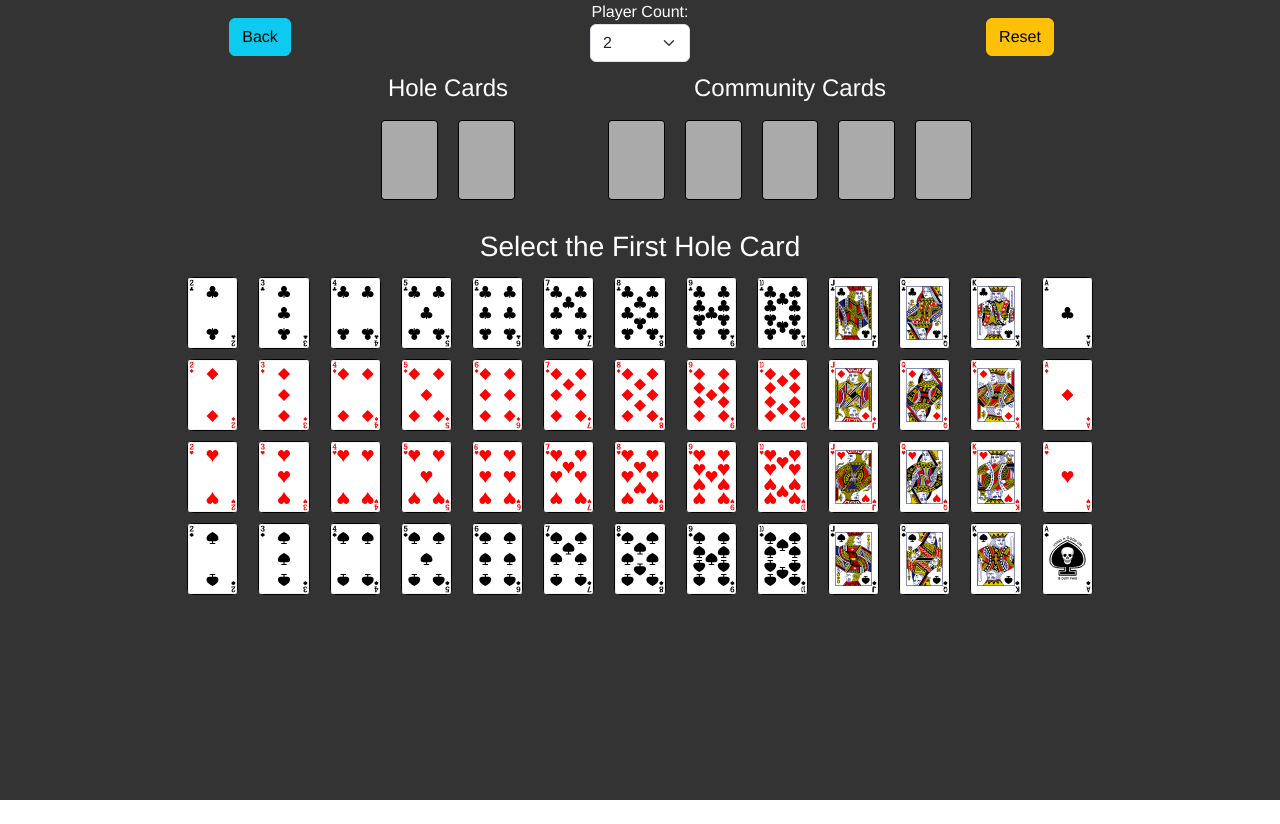
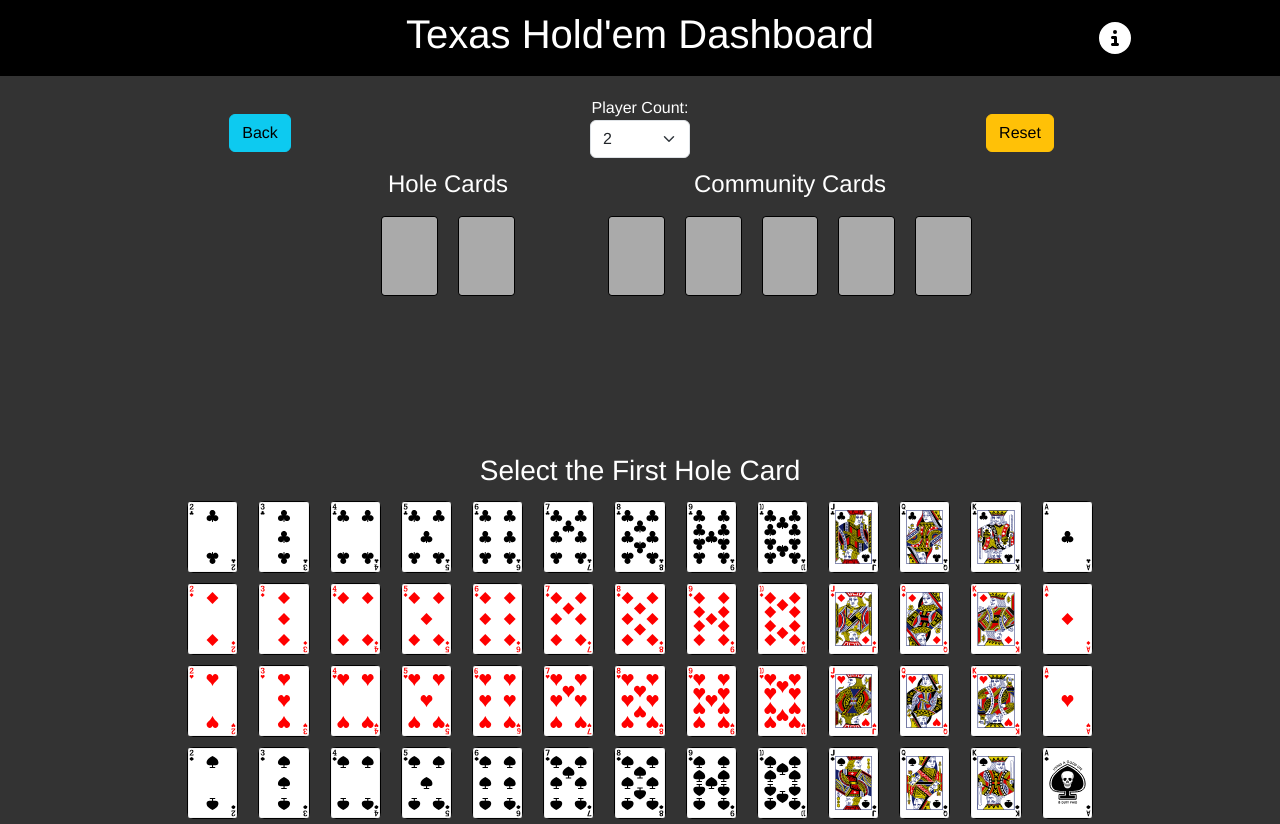
Before and after one commit to amarkules1/texas-holdem-dashboard, a Vue app in the folder texas-holdem-frontend/: page / in a window 1280 px wide. Before the commit the page ends 800 px from the top, so only its background shows below. Built offline with nearby package versions, Linux system fonts and the light colour scheme.

Commit message:
add header

```diff
--- a/texas-holdem-frontend/package.json
+++ b/texas-holdem-frontend/package.json
@@ -8,6 +8,11 @@
     "lint": "vue-cli-service lint"
   },
   "dependencies": {
+    "@fortawesome/fontawesome-svg-core": "^6.6.0",
+    "@fortawesome/free-brands-svg-icons": "^6.6.0",
+    "@fortawesome/free-regular-svg-icons": "^6.6.0",
+    "@fortawesome/free-solid-svg-icons": "^6.6.0",
+    "@fortawesome/vue-fontawesome": "^3.0.8",
     "axios": "^1.7.2",
     "bootstrap": "^5.3.3",
     "bootstrap-vue": "^2.23.1",
--- a/texas-holdem-frontend/src/App.vue
+++ b/texas-holdem-frontend/src/App.vue
@@ -1,18 +1,17 @@
 <template>
-  <!-- <img alt="Vue logo" src="./assets/logo.png"> -->
-  <!-- <HoleCards/> -->
+  <HeaderComponent/>
   <CardStatsContainer/>
 </template>
 
 <script>
-// import HoleCards from './components/HoleCards.vue'
 import CardStatsContainer from './components/CardStatsContainer.vue'
+import HeaderComponent from './components/HeaderComponent.vue';
 
 export default {
   name: 'App',
   components: {
-    // HoleCards
-    CardStatsContainer
+    CardStatsContainer,
+    HeaderComponent
   }
 }
 </script>
@@ -30,9 +29,10 @@ export default {
 }
 body {
   width: 100%;
-  height: 100vh;
+  /* height: 100vh; */
   margin: 0;
   display: flex;
-  background-color: #333;
+  background-color: #333 !important;
+  min-height: 100vh;
 }
 </style>
--- a/texas-holdem-frontend/src/components/CardStatsContainer.vue
+++ b/texas-holdem-frontend/src/components/CardStatsContainer.vue
@@ -23,7 +23,7 @@
     <div>
 
         <SelectedCards :holeCards="holeCards" :communityCards="communityCards" />
-        <div v-if="perf">
+        <div>
             <StatsDisplay :perf="perf" />
         </div>
 
--- /dev/null
+++ b/texas-holdem-frontend/src/components/HeaderComponent.vue
@@ -0,0 +1,104 @@
+<template>
+    <div class="header">
+        <div class="container">
+            <div class="row">
+                <div class="col-sm-2"></div>
+                <div class="col-sm-8">
+                    <h1>Texas Hold'em Dashboard</h1>
+                </div>
+                <div class="col-sm-2">
+                    <div class="buttons">
+                        <FontAwesomeIcon :icon="faInfoCircle" size="2x" @click="showInfo = !showInfo" />
+                    </div>
+                </div>
+            </div>
+        </div>
+    </div>
+    <div class="info-bg" v-if="showInfo">
+        <div class="info-container">
+            <div class="info-close" @click="showInfo = !showInfo">
+                <FontAwesomeIcon :icon="faTimes" size="lg" />
+            </div>
+            <div class="info-text">
+                <h3>Instructions</h3>
+                <p>Welcome to Texas Hold'em! This dashboard provides statistics about your poker hand at any point in the game.
+                    It provides details like the current win rate and parcentile, as well as the Sklansky ranking for your hole cards.
+                    The "Modified Sklansky" values are based on a set of game simulations that I used to recalculate Sklansky rankings. YMMV.
+                </p>
+                <p>Author: <a href="http://marqless.xyz">Alex Markules</a></p>
+            </div>
+
+        </div>
+
+    </div>
+</template>
+
+<script setup>
+import { ref } from 'vue'
+import { FontAwesomeIcon } from '@fortawesome/vue-fontawesome'
+import { faInfoCircle, faTimes } from '@fortawesome/free-solid-svg-icons'
+
+const showInfo = ref(false)
+</script>
+<style scoped>
+.header {
+    background-color: #000;
+    padding-top: 10px;
+    padding-bottom: 10px;
+    margin-bottom: 20px;
+    display: inline-block;
+    width: 100%;
+}
+
+.buttons {
+    padding-top: 12px;
+}
+
+.info-bg {
+    display: block;
+    /* Hidden by default */
+    position: fixed;
+    /* Stay in place */
+    z-index: 1;
+    /* Sit on top */
+    left: 0;
+    top: 0;
+    width: 100%;
+    /* Full width */
+    height: 100%;
+    /* Full height */
+    overflow: auto;
+    /* Enable scroll if needed */
+    background-color: rgb(0, 0, 0);
+    /* Fallback color */
+    background-color: rgba(0, 0, 0, 0.4);
+    /* Black w/ opacity */
+}
+
+.info-container {
+    border: 3px solid #fff;
+    border-radius: 10px;
+    width: 50%;
+    background-color: #000;
+    position: fixed;
+    top: 25%;
+    left: 25%;
+    opacity: 1;
+    z-index: 1000;
+}
+
+.info-close {
+    position: absolute;
+    top: 10px;
+    right: 10px;
+    font-size: 24px;
+    color: #fff;
+    cursor: pointer;
+    transition: opacity 0.3s;
+}
+.info-text{
+    margin: 20px;
+    padding: 20px;
+    color: #fff;
+}
+</style>
--- a/texas-holdem-frontend/src/components/StatsDisplay.vue
+++ b/texas-holdem-frontend/src/components/StatsDisplay.vue
@@ -2,6 +2,7 @@
   <div class="statsDisplay">
     <div class="stats">
       <div class="container statsContainer">
+        <div v-if="perf && perf.current_win_rate">
           <div>
             <div class="row">
               <div class="col-sm">
@@ -31,6 +32,7 @@
         </div>
       </div>
     </div>
+  </div>
 </template>
 <script>
 export default {
@@ -45,7 +47,9 @@ export default {
 .statsContainer {
   margin-top: 20px;
   margin-bottom: 20px;
+  min-height: 88px;
 }
+
 .statsDisplay {
   display: flex;
   justify-content: center;
```
Also changed, not shown: 12 other files (tests, documents, lock files or other folders). Lines whose indentation alone changed are shown as unchanged.
